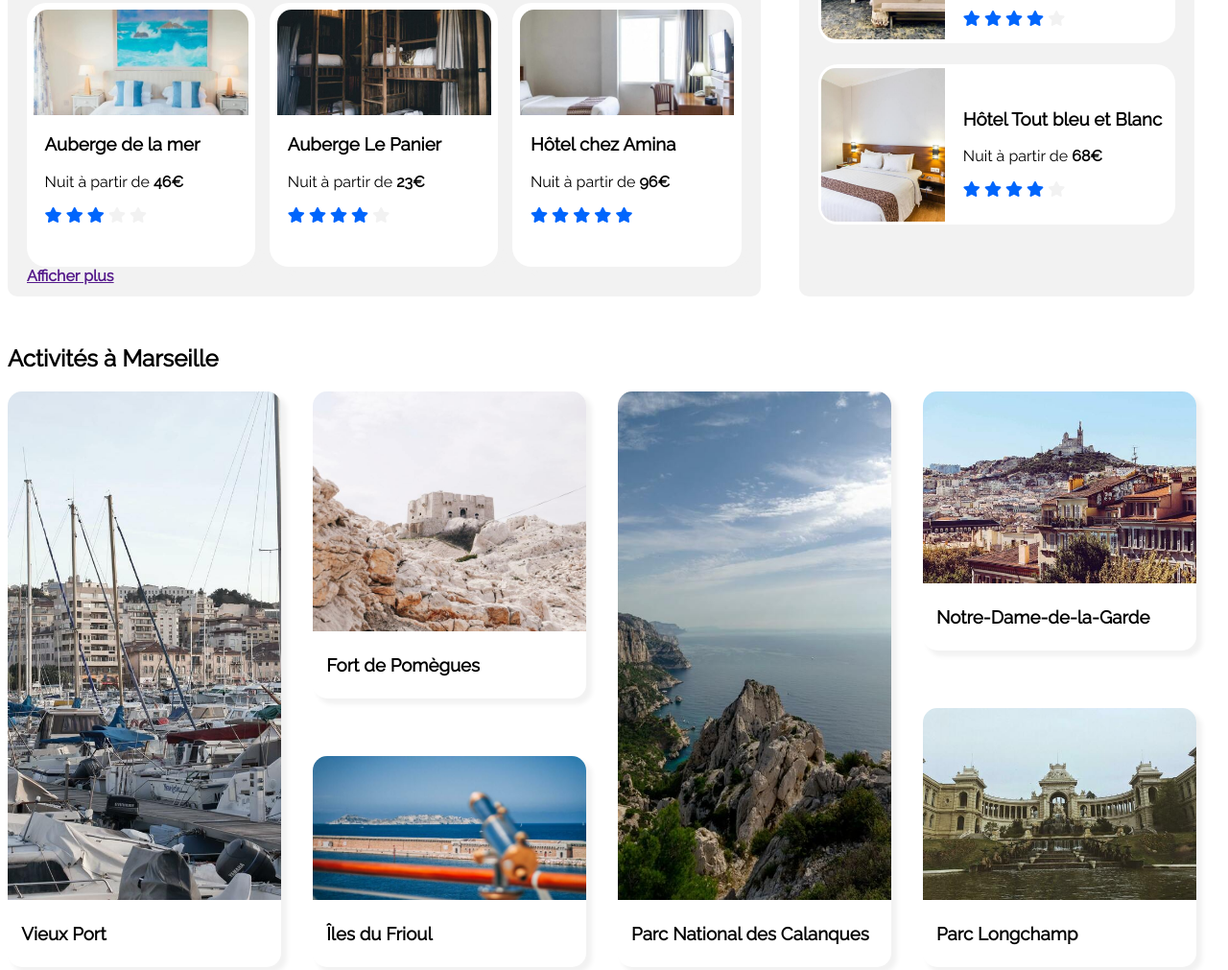
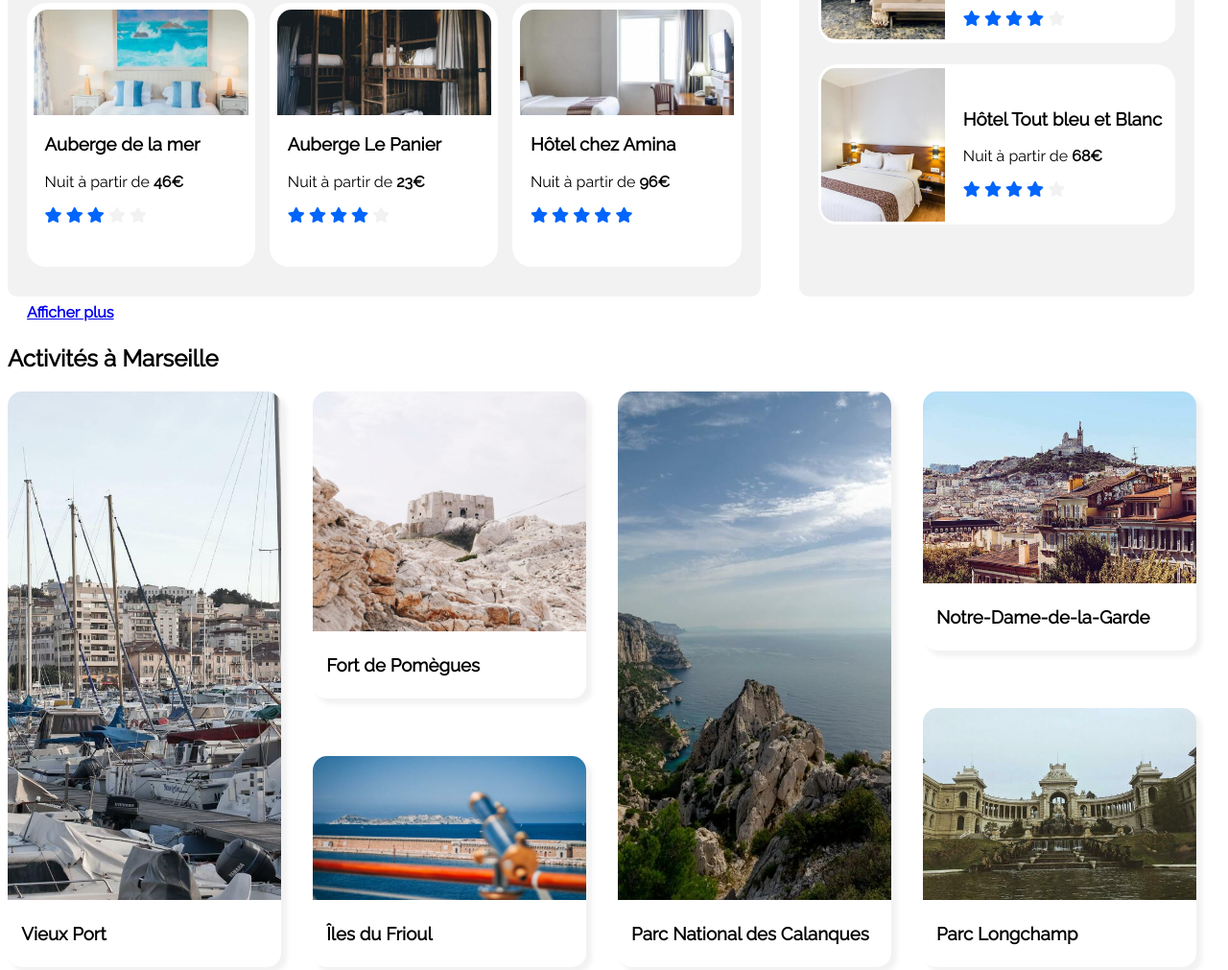
Before and after one commit to Sindahera/Booki, a plain HTML site: page index.html in a window 1280 px wide. Shown: the part 845-1856 px from the top of the page at 96% size. Drawn offline with Linux system fonts and the light colour scheme.

Commit message:
comentaire

```diff
--- a/index.html
+++ b/index.html
@@ -223,8 +223,8 @@
               </div>
             </div>
           </div>
-        </div>
-        <div class="texte-gras"><a href="">Afficher plus</a></div>
+        </div> <br> <br>
+        <div class="texte-gras"><a href="#" title="nous y travaillons encore">Afficher plus</a></div><br>
       </div>
       <div class="size-populaires bloc-populaires back-gris">
         <div class="flex-between">
```
